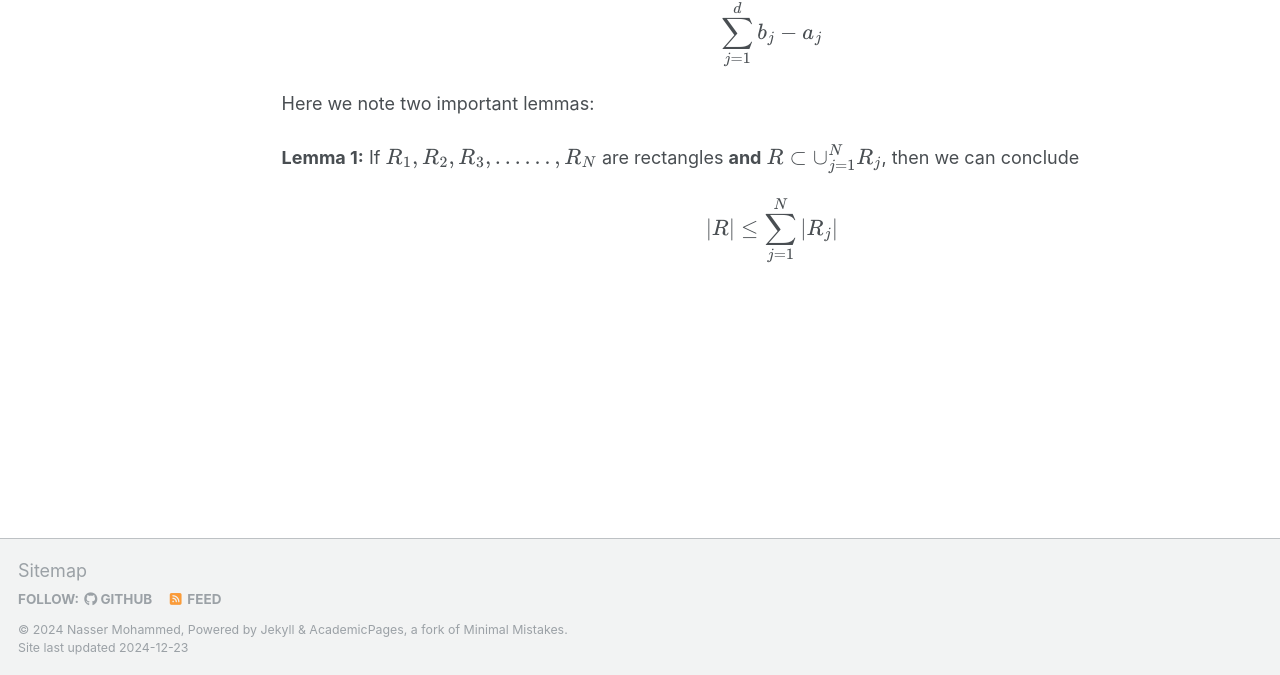
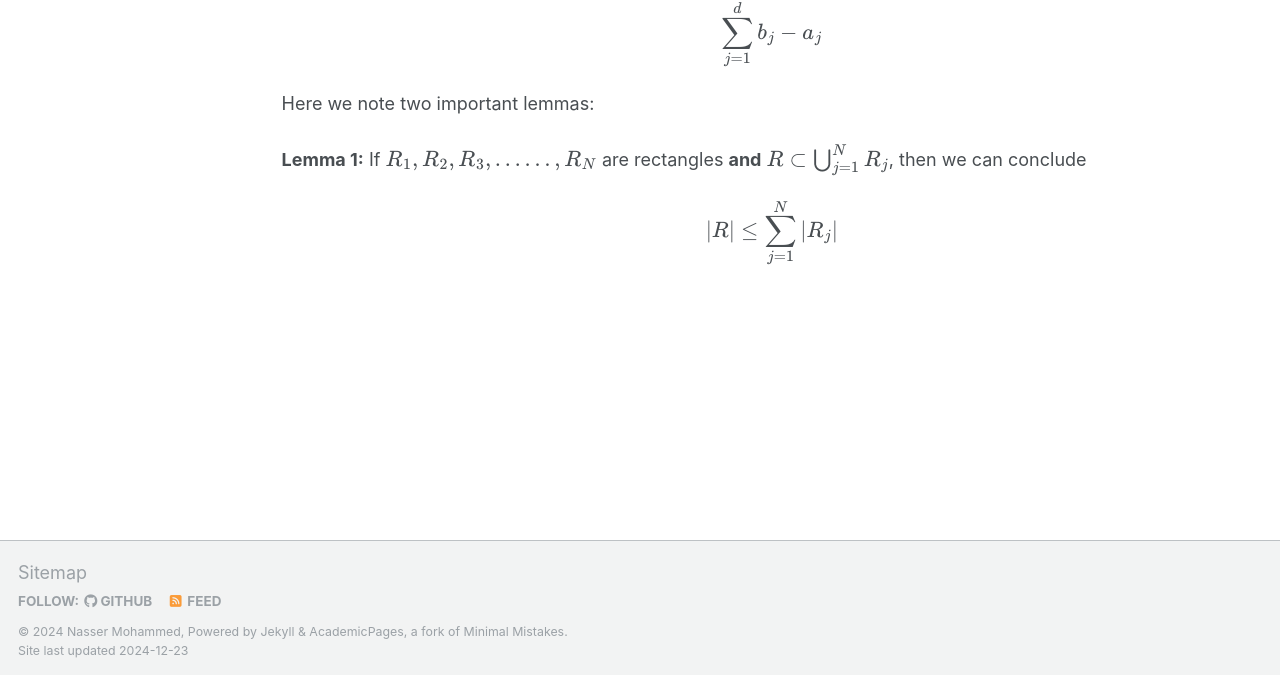
Before and after one commit to Nasser-Mohammed/Nasser-Mohammed.github.io, a Jekyll site: the page built from _pages/notes/analysis/lebesguemeas.md, in a window 1280 px wide and 900 px high, scrolled down 509 px. Shown: the part 222-897 px from the top of the window. Built offline with Jekyll 4.4.1, drawn with Linux system fonts in a browser that asks for light colours.

Commit message:
Update lebesguemeas.md

```diff
--- a/_pages/notes/analysis/lebesguemeas.md
+++ b/_pages/notes/analysis/lebesguemeas.md
@@ -22,5 +22,5 @@ To ensure no confusion, I will cover the basic sizes of our shapes. First, a (cl
 
 Here we note two important lemmas: \
 \
-**Lemma 1:** If \\(R_1, R_2, R_3, ...... , R_N\\) are rectangles **and** \\(R \subset \cup_{j = 1}^NR_j\\), then we can conclude
+**Lemma 1:** If \\(R_1, R_2, R_3, ...... , R_N\\) are rectangles **and** \\(R \subset \bigcup_{j = 1}^NR_j\\), then we can conclude
 \\[\left| R \right| \leq \sum\limits_{j =  1}^N\left| R_j\right|\\]
```
